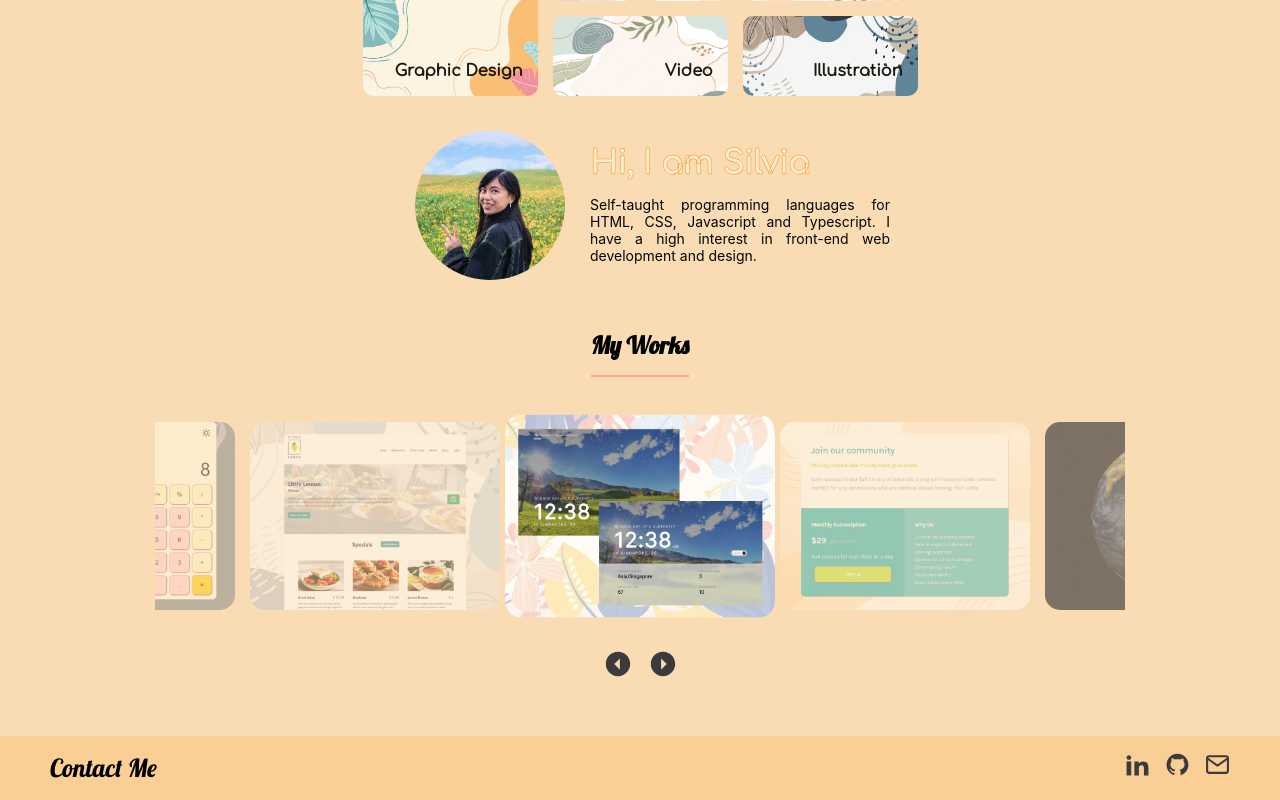
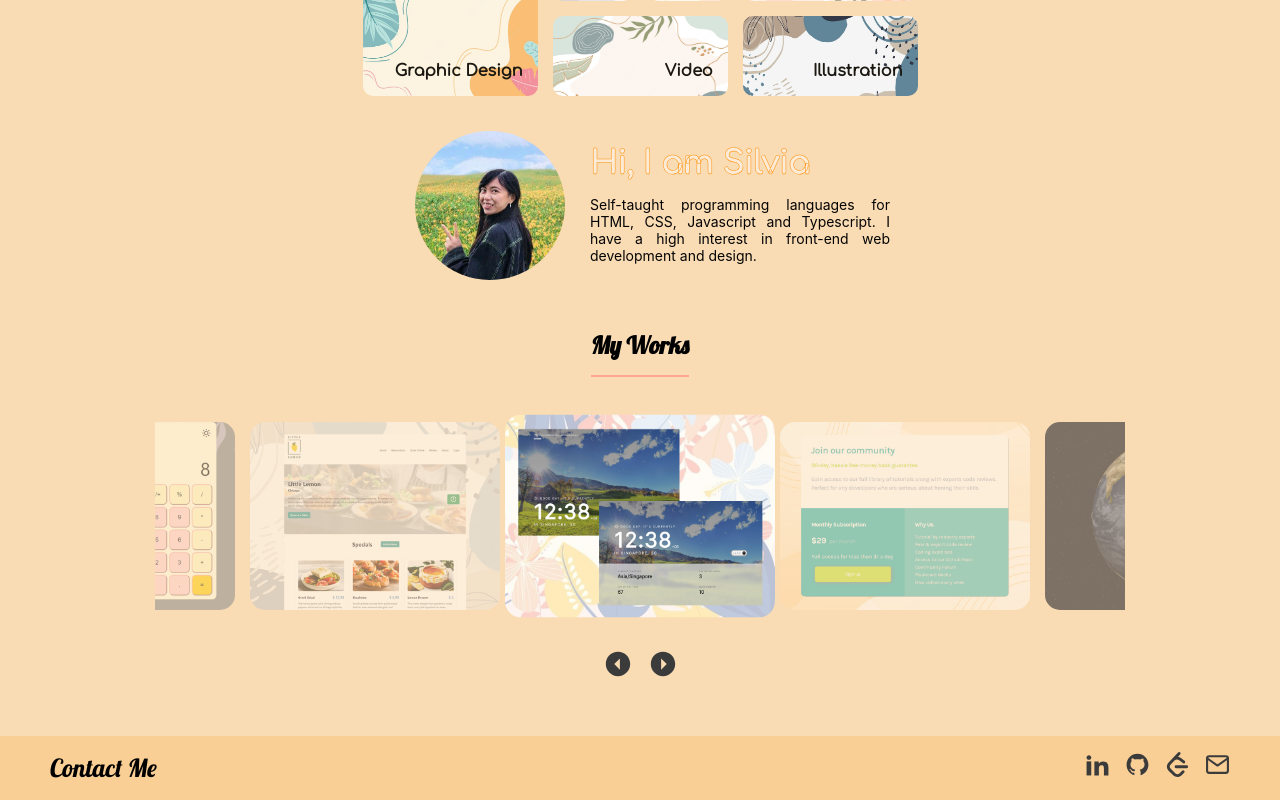
Before and after one commit to jocunda/J-Portfolio, a React (Create React App) app: page / in a window 1280 px wide. Shown: the part 663-1463 px from the top of the page. Built offline with nearby package versions, Linux system fonts and the light colour scheme.

Commit message:
add leetcode symbol

```diff
--- a/src/Components/contact.tsx
+++ b/src/Components/contact.tsx
@@ -2,6 +2,7 @@
 import { ImLinkedin2 } from 'react-icons/im'
 import { AiFillGithub, AiFillYoutube } from 'react-icons/ai'
 import { FiMail } from 'react-icons/fi'
+import { SiLeetcode } from 'react-icons/si'
 
 //styles
 import styles from './component.module.scss'
@@ -14,6 +15,7 @@ export default function Contact() {
             <div className={styles.iconContainer}>
                 <a href="https://linkedin.com/in/silviajocunda" target="_blank"><ImLinkedin2 /></a>
                 <a href="https://github.com/jocunda" target="_blank"><AiFillGithub /></a>
+                <a href="https://leetcode.com/Jocunda/" target="_blank"><SiLeetcode /></a>
                 <a href="mailto:silviawanshan88@gmail.com" target="_blank" title="silviawanshan88@gmail.com"><FiMail /></a>
             </div>
         </div>
```
